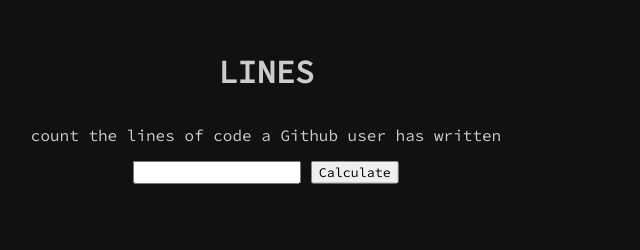
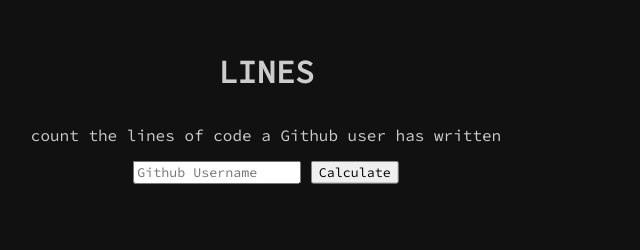
Before and after one commit to kbrsh/lines, a plain HTML site: page index.html in a window 1280 px wide. Shown: the part 293-543 px from the top of the page, 374-1014 px from the left. Drawn offline with Linux system fonts and the light colour scheme.

Commit message:
add placeholder, fixes #2

```diff
--- a/index.html
+++ b/index.html
@@ -15,7 +15,7 @@
 				<h1 id="header">LINES</h1>
 	    		<h1 id="message"></h1>
 	    		<p id="desc">count the lines of code a Github user has written</p>
-	    		<input type="text" id="username"/>
+	    		<input type="text" id="username" placeholder="Github Username"/>
 	    		<button id="submit">Calculate</button>
 	</div>
 	<footer id="footer">
```
